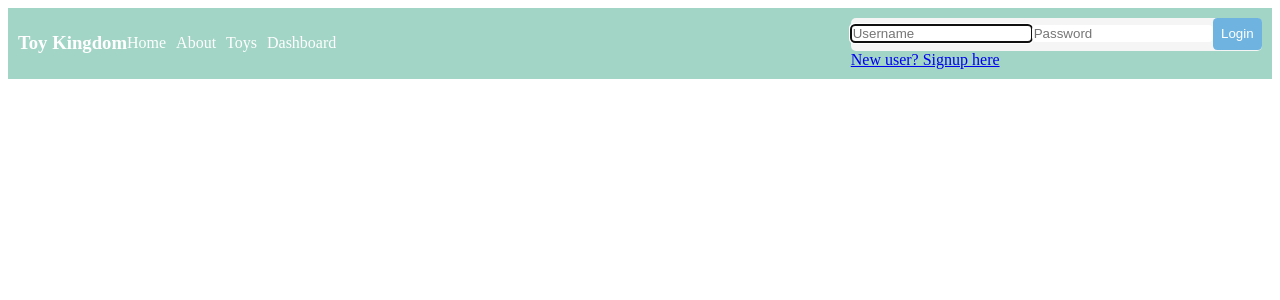
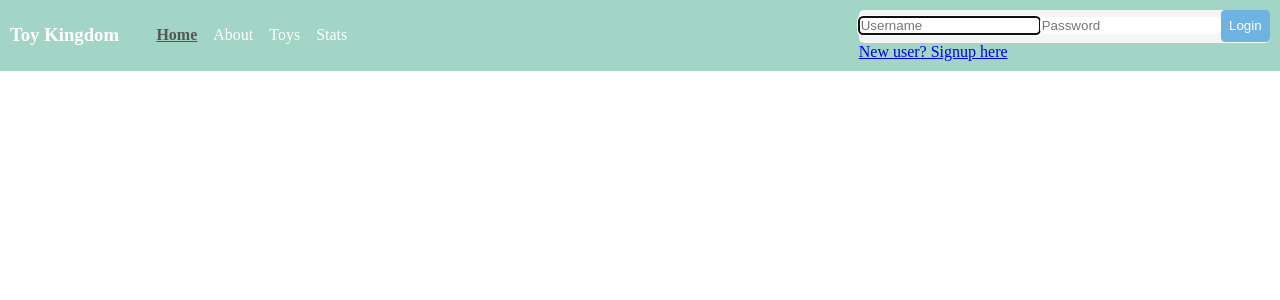
Before and after one commit to Haim-Braunstein/misterToy-frontend, a React (Vite) app: page / in a window 1280 px wide. Shown: the top 300 px of the page. Built offline with nearby package versions, Linux system fonts and the light colour scheme.

Commit message:
Add style to login form and fix nav header layout

```diff
--- /dev/null
+++ b/src/assets/style/basics/base.css
@@ -0,0 +1,22 @@
+* {
+    box-sizing: border-box;
+  }
+
+
+  body {
+    margin: 0;
+    font-size: 1rem;
+  }
+
+  h1,
+  p {
+    margin: 0;
+  }
+
+  button {
+    cursor: pointer;
+  }
+
+  img {
+    width: 100%;
+  }
--- a/src/assets/style/cmps/Appheader.css
+++ b/src/assets/style/cmps/Appheader.css
@@ -1,6 +1,5 @@
-/* Header styles */
 .app-header {
-    background-color:#a2d5c6;
+    background-color: #a2d5c6;
     color: #fff;
     padding: 0.625em;
     justify-content: space-between;
@@ -13,17 +12,24 @@
 }
 
 .app-header h1 {
-    margin: 0;
+    margin-inline-end: 2em;
 }
+
 
 .app-header .app-nav a {
     color: #fff;
     text-decoration: none;
-    margin-right: 0.625em;
+    margin-right: 1em
 }
 
 .app-header .login-user {
     align-items: center;
+}
+
+
+.app-nav a:hover {
+    text-decoration: underline;
+    color: #555;
 }
 
 .app-header .login-user span {
@@ -41,3 +47,9 @@
 .app-header .login-user button:hover {
     background-color: #ddd;
 }
+
+.app-nav a.active {
+    font-weight: bold;
+    color: #555;
+    text-decoration: underline;
+}
--- a/src/assets/style/cmps/LoginForm.css
+++ b/src/assets/style/cmps/LoginForm.css
@@ -1,5 +1,3 @@
-/* Header styles */
-
 
   .login-layout {
     display: flex;
--- a/src/assets/style/main.css
+++ b/src/assets/style/main.css
@@ -1,6 +1,9 @@
-/* BASE */
-@import '/src/assets/style/base/helpers.css';
+/* BASICS */
+@import '/src/assets/style/basics/helpers.css';
+@import '/src/assets/style/basics/base.css';
 
+
+/* CMPS */
 /* CMPS */
 
 @import '/src/assets/style/cmps/ToyPreview.css';
--- a/src/cmps/AppHeader.jsx
+++ b/src/cmps/AppHeader.jsx
@@ -23,12 +23,12 @@ export function AppHeader() {
     return (
         <header className="app-header flex full main-layout">
             <section className="header-container flex">
-                <h1>Toy Kingdom</h1>
+                <h1 className="logo">Toy Kingdom</h1>
                 <nav className="app-nav flex">
                     <NavLink to="/" >Home</NavLink>
                     <NavLink to="/about" >About</NavLink>
                     <NavLink to='/toy' >Toys</NavLink>
-                    <NavLink to='/toy/dashboard' >Dashboard</NavLink>
+                    <NavLink to='/toy/dashboard' >Stats</NavLink>
 
                 </nav>
             </section>
--- a/src/cmps/ToyFilter.jsx
+++ b/src/cmps/ToyFilter.jsx
@@ -40,7 +40,7 @@ export function ToyFilter({ onSetFilter, filterBy }) {
                 <div className="search-inputs">
                     <input
                         className="filter-input"
-                        placeholder="Search toy..."
+                        placeholder="What you want to buy?"
                         name="txt"
                         value={filterByToEdit.txt}
                         onChange={handleChange}
--- a/src/pages/ToyIndex.jsx
+++ b/src/pages/ToyIndex.jsx
@@ -58,7 +58,6 @@ export function ToyIndex() {
     if (!toys) return <h2>loading...</h2>
     return (
         <div>
-            <h3>Toy Kingdom</h3>
             {/* {user && user.isAdmin ? ( */}
 
                 <>
```
Also changed, not shown: src/pages/Dashboard.jsx (+7 -7 lines), src/assets/style/basics/helpers.css (renamed from src/assets/style/base/helpers.css). Lines whose indentation alone changed are shown as unchanged.
